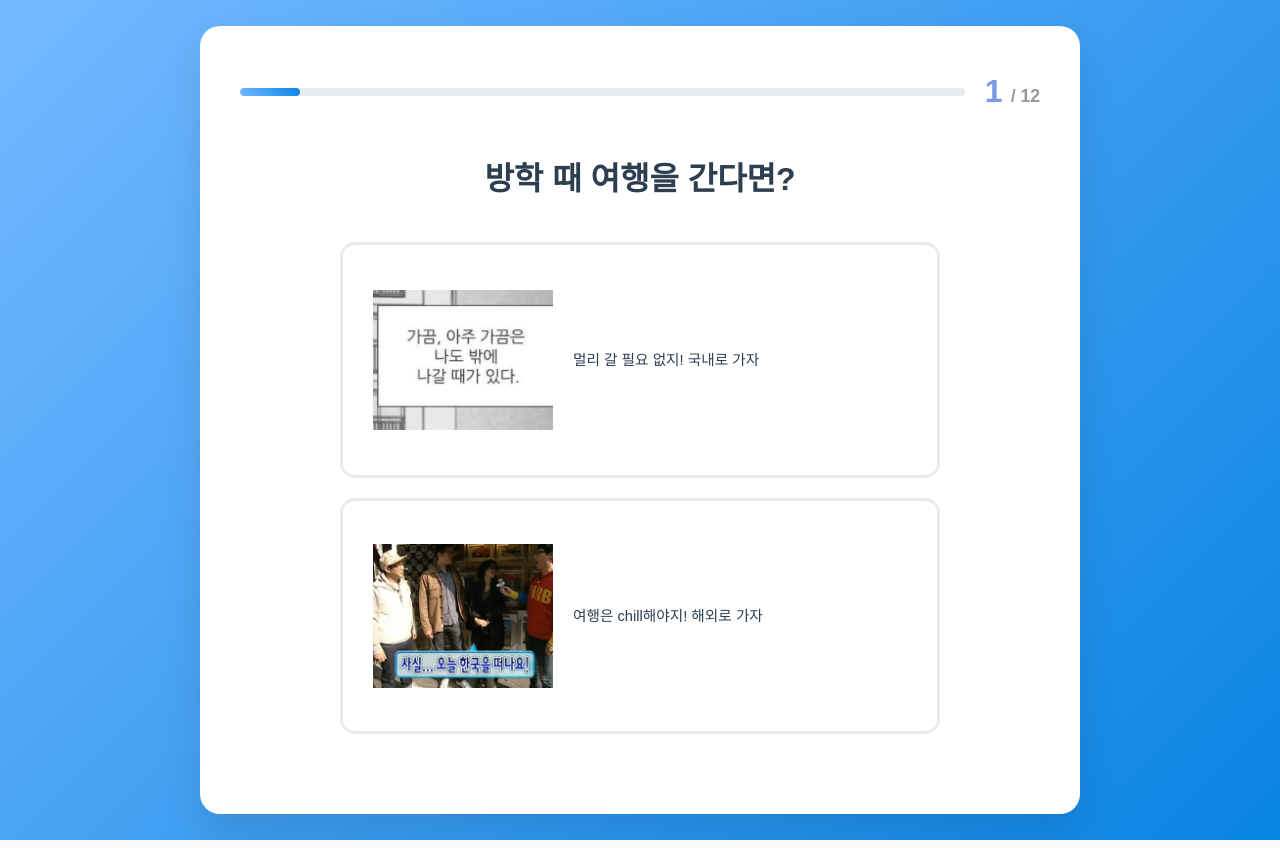
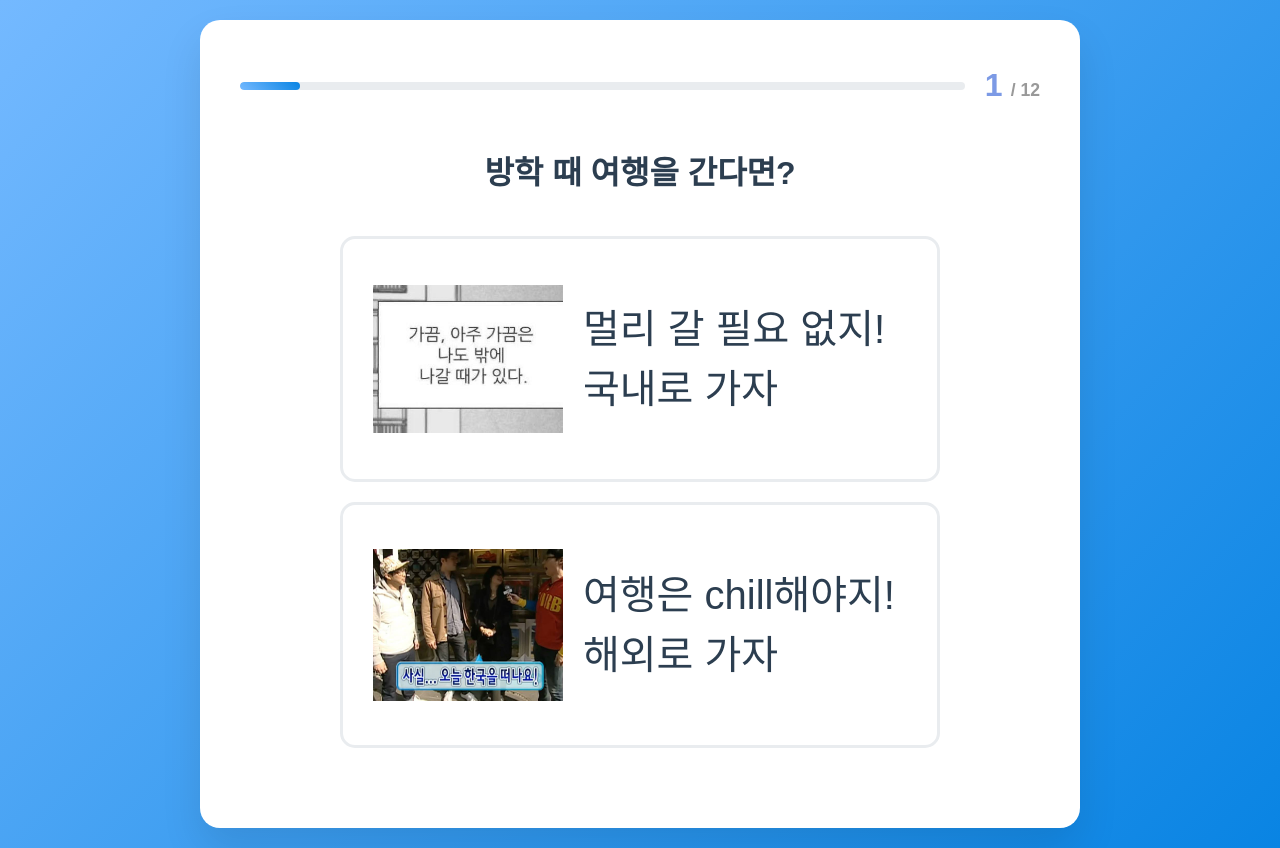
Before and after one commit to 88TOUR/anitest, a React (Vite) app: page / in a window 1280 px wide. Both pictures are taken after a click on the button "테스트 시작하기". Built offline with nearby package versions, Linux system fonts and the light colour scheme.

Commit message:
이미지 사이즈 확대 및 텍스트 크기 확대

```diff
--- a/src/styles/Question.css
+++ b/src/styles/Question.css
@@ -102,15 +102,15 @@ box-shadow: 0 10px 25px rgba(116, 185, 255, 0.3);
 }
 
 .option-img {
-  width:180px;
-  height:180px;
+  width:190px;
+  height:190px;
   object-fit: contain;
   margin-right: 20px;
   flex-shrink: 0;
 }
 
 .option-text {
-font-size: 1.1em;
+font-size: 3em;
 color: #2c3e50;
 line-height: 1.5;
 }
```
